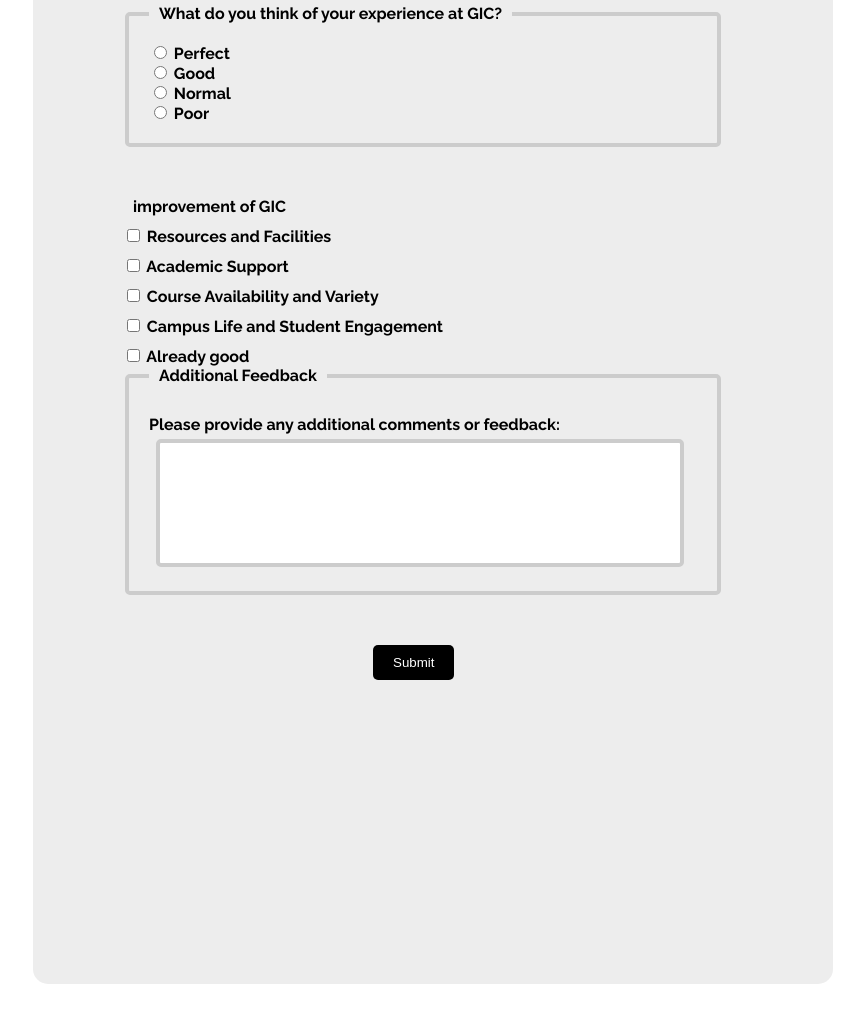
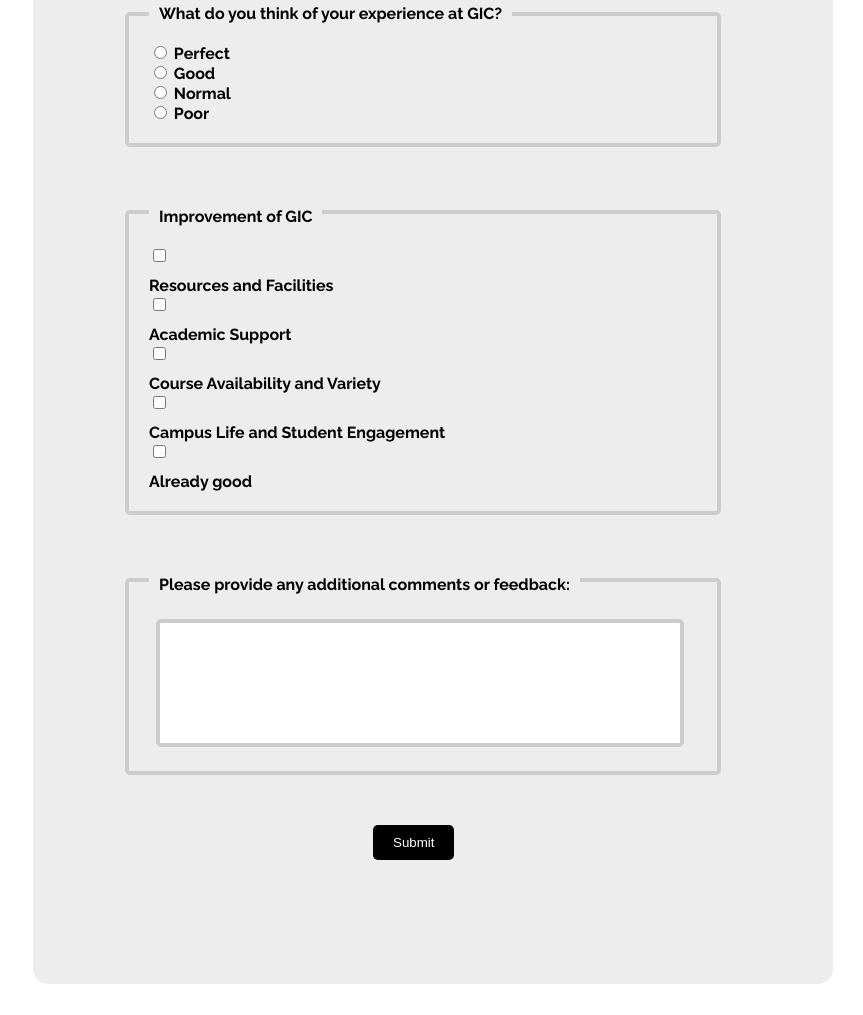
Before and after one commit to Abelxucc/724-hw-jiacheng-xu-p411688, a Flask app: page /form in a window 1280 px wide; the page is wider, and only the part inside the window is pictured. Shown: the part 1108-2123 px from the top of that part, without its empty margins (417-1280 px from the left). Run offline with Flask 3, Linux system fonts and the light colour scheme.

Commit message:
Update form-page.html
complete whole form

```diff
--- a/Flask/templates/form-page.html
+++ b/Flask/templates/form-page.html
@@ -98,43 +98,33 @@
                                     </div>
                                 {% endfor %}
                             </fieldset>
+                            <fieldset>
+                                <legend>{{ form.improvement.label }}</legend>
+                                <div class="form-group">
+                                    {% for subfield in form.improvement %}
+                                    <div class="form-check form-check-inline">
+                                        {{ subfield(class="form-check-input") }}
+                                        {{ subfield.label(class="form-check-label") }}
+                                    </div>
+                                    {% endfor %}
+                                </div>
+                                {% for error in form.improvement.errors %}
+                                <span class="text-danger">{{ error }}</span>
+                                {% endfor %}
+                            </fieldset>
 
-                                <legend>improvement of GIC</legend>
-                                <label for="Resources and Facilities">
-                                    <input type="checkbox" id="improvements" name="improvement" value="Resources and Facilities">
-                                    Resources and Facilities
-                                </label>
-                                <label for="Academic Support">
-                                    <input type="checkbox" id="Support" name="improvement" value="Support">
-                                    Academic Support
-                                </label>
-                                <label for="Course">
-                                    <input type="checkbox" id="Course" name="improvement" value="Course">
-                                    Course Availability and Variety
-                                </label>
-                                <label for="Campus Life">
-                                    <input type="checkbox" id="Campus Life" name="improvement" value="Campus">
-                                    Campus Life and Student Engagement
-                                </label>
-                                <label for="already good">
-                                    <input type="checkbox" id="already good" name="improvement" value="already good">
-                                    Already good
-                                </label>
-                            </fieldset>
+
                             <fieldset>
-                                <legend>Additional Feedback</legend>
+                                <legend>{{ form.additional_feedback.label }}</legend>
                                   <!-- Textarea for any additional comments, required to ensure users provide complete feedback -->
-                                <label for="additional-feedback">Please provide any additional comments or feedback:</label>
-                                <textarea id="additional-feedback" name="additional_feedback" required></textarea>
+                                {{ form.additional_feedback(rows=4, cols=40) }}
                             </fieldset>
 
                             <!-- Submit button for form submission -->
-                            <input type="submit" value="Submit">
 
+                            {{ form.submit() }}
                         </form>
-                        <p id="thankYouText" style="display:none;"></p>
 
-                    </div>
                     <script>
                         // JavaScript function to provide a thank you message after form submission
                         function thankYouMessage(e) {
```
